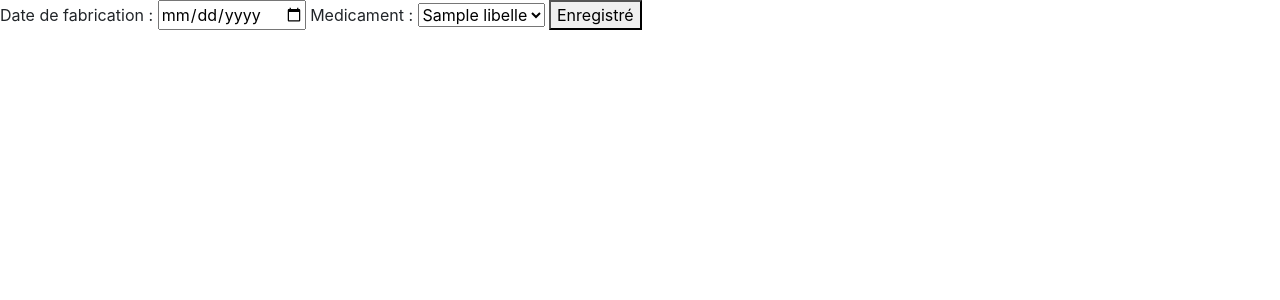
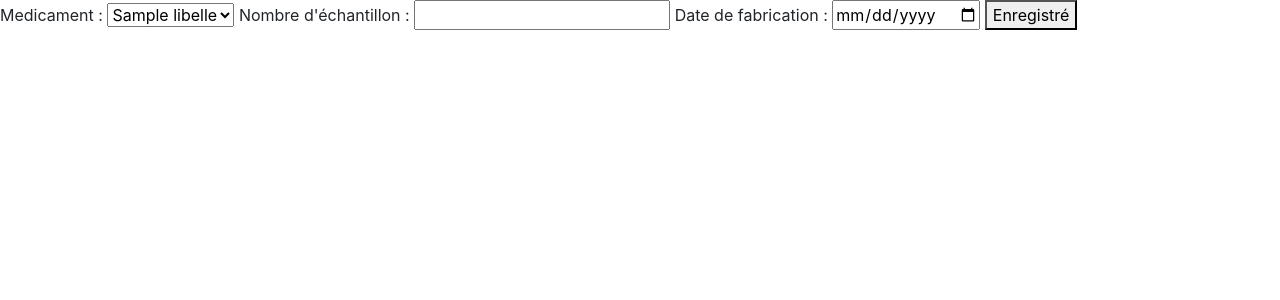
Before and after one commit to Arekva/gsblot_team4, a PHP site: template src/view/v_nouveauLot.php in a window 1280 px wide. Shown: the top 300 px of the page. Run offline with PHP 8.4, Linux system fonts and the light colour scheme; the template is opened without the code that fills it: most values are stand-ins (such as "Sample title", 1, 10 or a date in 2020); some libraries are stand-ins or nearby versions.

```diff
--- a/src/controller/c_production.php
+++ b/src/controller/c_production.php
@@ -13,15 +13,17 @@ switch ($action)
 			require "includes/modele/gestion_bdd.php";
             $lesMedocs = getMedicaments();
             require "view/v_nouveauLot.php";
-
             break ;}
 
     case "validationNewLot" : {
     	echo "Bravo votre lot est valider";
     	$laDate = $_REQUEST['laDate'];
     	$leMedicament = $_REQUEST['medic'];
+    	$leNbr = $_REQUEST['nbrEchantillon'];
     	echo $laDate;
     	echo $leMedicament;
+    	echo $leNbr;
+
 
 		break;
 	}
--- a/src/view/v_nouveauLot.php
+++ b/src/view/v_nouveauLot.php
@@ -1,5 +1,4 @@
 <form method = "POST" action ="index.php?uc=production&action=validationNewLot">
-	Date de fabrication : <input type="date" name="laDate"></input>
 Medicament : <select name = "medic">
 <?php
 foreach ($lesMedocs as $leMedoc) {
@@ -8,5 +7,7 @@ foreach ($lesMedocs as $leMedoc) {
  ?>
 
 </select>
+Nombre d'échantillon : <input type="number" name="nbrEchantillon"></input>
+Date de fabrication : <input type="date" name="laDate"></input>
 	<button type="submit">Enregistré</button>
 </form>
```
